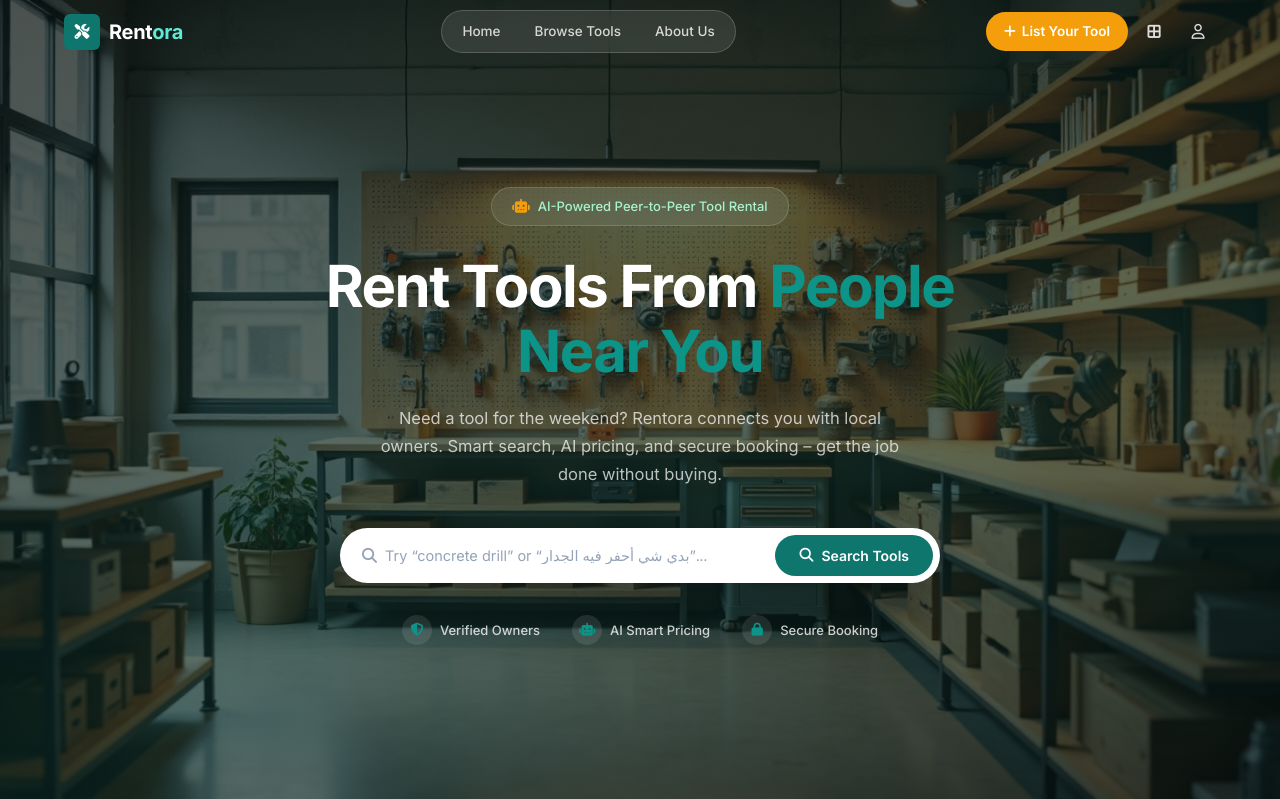
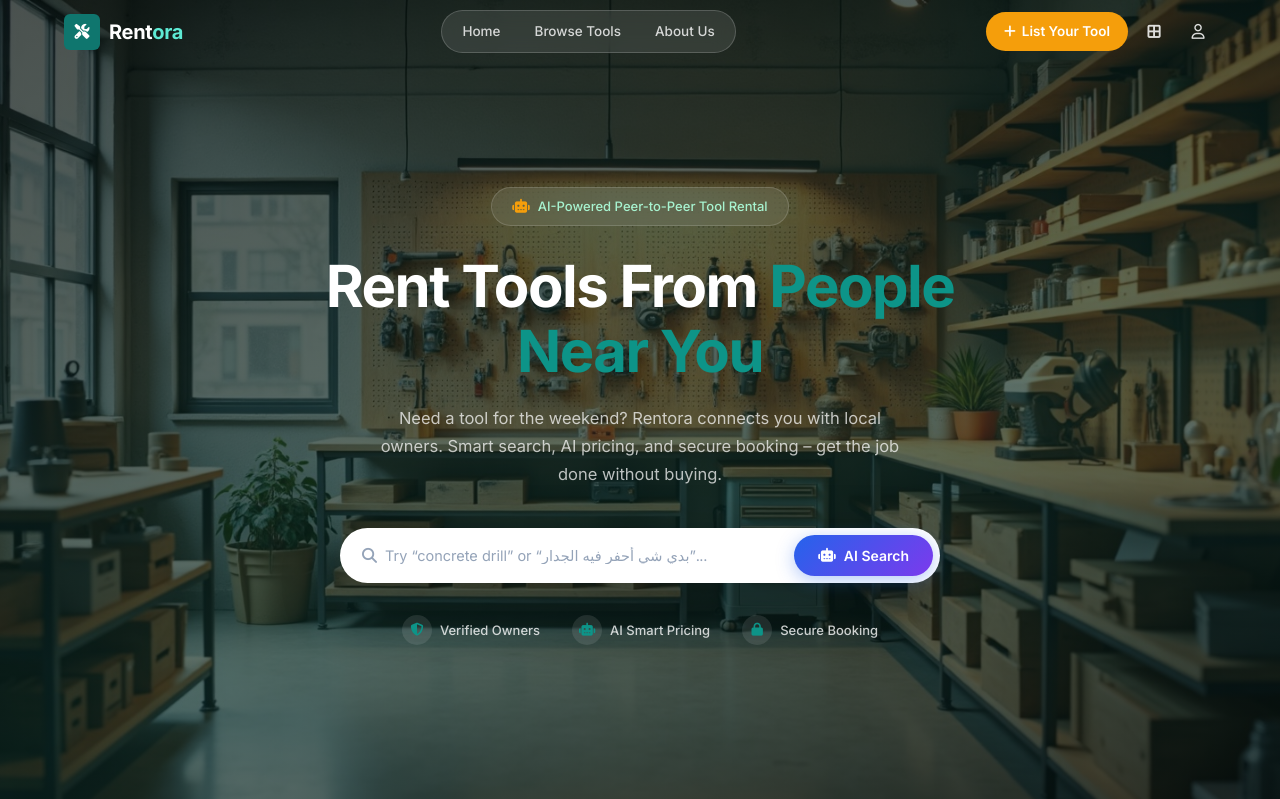
Before and after one commit to Mahmoud-B-Miqdad/rentora-platform, a Django app: template rentora_project/listings/templates/listings/home.html in a window 1280 px wide. Shown: the top 799 px of the page. Run offline with Django 5.2, Linux system fonts and the light colour scheme; the template is opened without the code that fills it, so the values that code supplies are empty.

Commit message:
style(home): update browse button UI for AI-powered search

```diff
--- a/rentora_project/listings/static/listings/css/home.css
+++ b/rentora_project/listings/static/listings/css/home.css
@@ -20,8 +20,10 @@
 .hero__search-icon { color:var(--clr-muted);font-size:15px;flex-shrink:0; }
 .hero__search input { flex:1;border:none;outline:none;font-family:var(--font);font-size:14.5px;color:var(--clr-text);background:transparent;min-width:0; }
 .hero__search input::placeholder { color:#94a3b8; }
-.hero__search-btn { display:flex;align-items:center;gap:8px;padding:12px 24px;background:var(--clr-brand-dark);border:none;border-radius:var(--radius-full);color:#fff;font-family:var(--font);font-size:14px;font-weight:600;cursor:pointer;flex-shrink:0;transition:background var(--duration) var(--ease),transform var(--duration) var(--ease); }
-.hero__search-btn:hover { background:#115e59;transform:scale(1.02); }
+.hero__search-btn { display:flex;align-items:center;gap:8px;padding:12px 24px;background:linear-gradient(135deg,#2563eb 0%,#7c3aed 100%);border:none;border-radius:var(--radius-full);color:#fff;font-family:var(--font);font-size:14px;font-weight:600;cursor:pointer;flex-shrink:0;transition:opacity .2s ease,transform .2s ease,box-shadow .2s ease;box-shadow:0 4px 18px rgba(37,99,235,0.35); }
+.hero__search-btn:hover { opacity:.9;transform:scale(1.03);box-shadow:0 6px 24px rgba(37,99,235,0.55); }
+.hero__search-btn--loading { opacity:.75;cursor:not-allowed;pointer-events:none;animation:ai-pulse 1.2s ease-in-out infinite; }
+@keyframes ai-pulse { 0%,100%{box-shadow:0 4px 18px rgba(124,58,237,0.35)} 50%{box-shadow:0 6px 28px rgba(124,58,237,0.75)} }
 .hero__trust { display:flex;align-items:center;justify-content:center;gap:32px;flex-wrap:wrap; }
 .trust-badge { display:flex;align-items:center;gap:8px;color:rgba(255,255,255,0.78);font-size:13px;font-weight:500; }
 .trust-badge i { width:30px;height:30px;display:flex;align-items:center;justify-content:center;background:rgba(255,255,255,0.10);border-radius:50%;font-size:13px;color:var(--clr-brand);flex-shrink:0; }
--- a/rentora_project/listings/static/listings/js/home.js
+++ b/rentora_project/listings/static/listings/js/home.js
@@ -3,6 +3,61 @@
     'use strict';
 
     var cfg = window.AppConfig || {};
+
+    /* ── AI Smart Search ─────────────────────────────────────────────────── */
+    var form  = document.getElementById('heroSearchForm');
+    var input = document.getElementById('heroSearchInput');
+    var btn   = document.getElementById('heroSearchBtn');
+
+    function setLoading(on) {
+        if (!btn) return;
+        if (on) {
+            btn.disabled = true;
+            btn.innerHTML = '<i class="fa-solid fa-circle-notch fa-spin"></i><span>AI thinking…</span>';
+            btn.classList.add('hero__search-btn--loading');
+            if (input) input.disabled = true;
+        } else {
+            btn.disabled = false;
+            btn.innerHTML = '<i class="fa-solid fa-robot"></i><span>AI Search</span>';
+            btn.classList.remove('hero__search-btn--loading');
+            if (input) input.disabled = false;
+        }
+    }
+
+    if (form) {
+        form.addEventListener('submit', function (e) {
+            e.preventDefault();
+
+            var query = (input ? input.value : '').trim();
+            if (!query) return;
+
+            /* If no smart-search URL configured, fall back immediately */
+            if (!cfg.smartSearchUrl) {
+                window.location.href = cfg.browseUrl + '?q=' + encodeURIComponent(query);
+                return;
+            }
+
+            setLoading(true);
+
+            fetch(cfg.smartSearchUrl, {
+                method:  'POST',
+                headers: {
+                    'X-CSRFToken':  cfg.csrfToken,
+                    'Content-Type': 'application/x-www-form-urlencoded',
+                },
+                body: 'q=' + encodeURIComponent(query),
+            })
+            .then(function (r) { return r.json(); })
+            .then(function (data) {
+                window.location.href = data.redirect ||
+                    (cfg.browseUrl + '?q=' + encodeURIComponent(query));
+            })
+            .catch(function () {
+                /* Network / server error — degrade silently */
+                window.location.href = cfg.browseUrl + '?q=' + encodeURIComponent(query);
+            });
+        });
+    }
 
     /* ── Wishlist toggle (called via onclick on tool cards) ─────────────── */
     window.toggleWishlist = function toggleWishlist(btn, toolId) {
--- a/rentora_project/listings/templates/listings/home.html
+++ b/rentora_project/listings/templates/listings/home.html
@@ -34,18 +34,19 @@
         </p>
 
         <!-- Search Bar -->
-        <form class="hero__search" action="{% url 'listings:home' %}" method="GET">
+        <form class="hero__search" id="heroSearchForm" novalidate>
             <i class="fa-solid fa-magnifying-glass hero__search-icon" aria-hidden="true"></i>
             <input
                 type="text"
+                id="heroSearchInput"
                 name="q"
                 value="{{ request.GET.q }}"
                 placeholder="Try &ldquo;concrete drill&rdquo; or &ldquo;بدي شي أحفر فيه الجدار&rdquo;..."
                 aria-label="Search tools"
                 autocomplete="off">
-            <button type="submit" class="hero__search-btn">
-                <i class="fa-solid fa-magnifying-glass" aria-hidden="true"></i>
-                <span>Search Tools</span>
+            <button type="submit" class="hero__search-btn" id="heroSearchBtn">
+                <i class="fa-solid fa-robot" aria-hidden="true"></i>
+                <span>AI Search</span>
             </button>
         </form>
 
@@ -396,6 +397,8 @@ window.AppConfig = {
     csrfToken:          '{{ csrf_token }}',
     toggleWishlistUrl:  '{% url "listings:toggle_wishlist" 0 %}',
     loginUrl:           '{% url "users:login" %}',
+    smartSearchUrl:     '{% url "listings:smart_search" %}',
+    browseUrl:          '{% url "listings:browse" %}',
 };
 </script>
 <script src="{% static 'listings/js/home.js' %}"></script>
```
